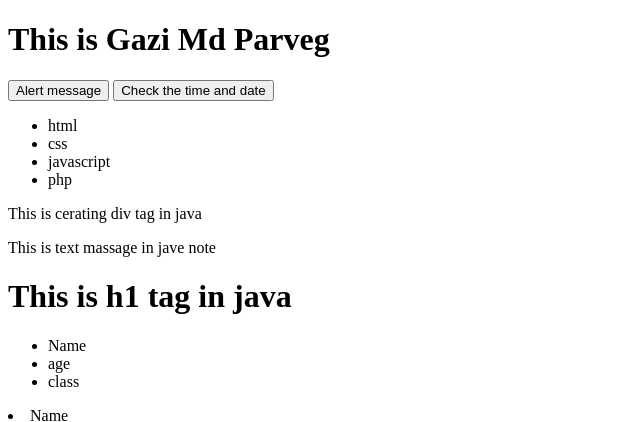
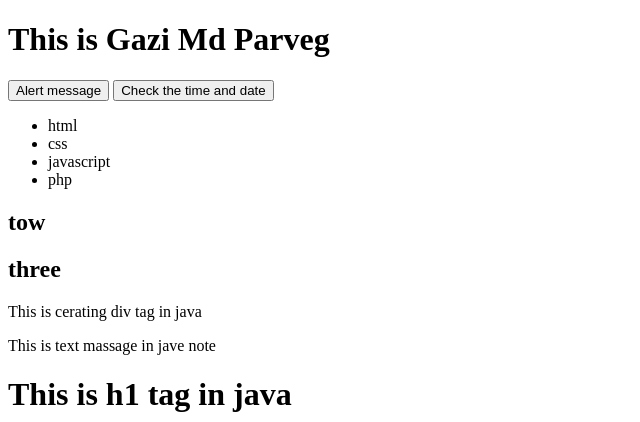
Before and after one commit to gazimdparveg/learn-java-projects, a plain HTML site: page index.html in a window 1280 px wide. Shown: the top 422 px of the page, without its empty margins (0-640 px from the left). Drawn offline with Linux system fonts and the light colour scheme.

Commit message:
removechild

```diff
--- a/index.html
+++ b/index.html
@@ -11,6 +11,12 @@
     <button onclick="clickme()">Check the time and date</button>
     <p id="date"></p>
    <ul id="memu"></ul>
+
+   <div id="repic">
+    <h2>one</h2>
+    <h2>tow</h2>
+    <h2>three</h2>
+   </div>
 </body>
 
 <script src="myjava.js"></script>
--- a/newjava.js
+++ b/newjava.js
@@ -42,3 +42,13 @@ lan.forEach((language) => {
 })
 
 memu.appendChild(feg);
+
+
+// repelece element
+
+let repic = document.getElementById('repic');
+let  h2 = document.createElement('h2');
+      h2.textContent = 'o1';
+
+repic.replaceChild(h2,repic.firstElementChild);
+repic.removeChild(h2,repic.lastElementChild);
```
